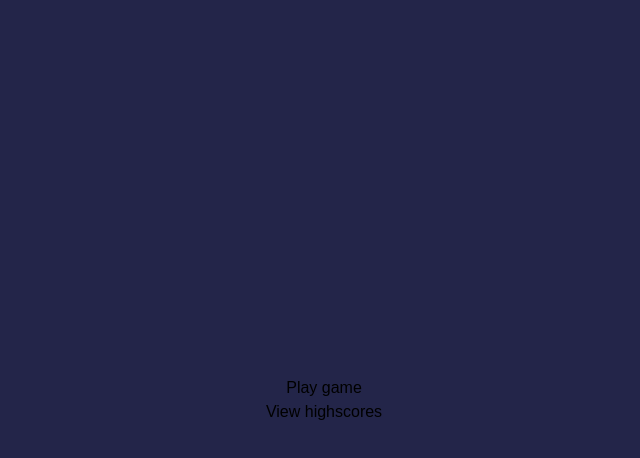
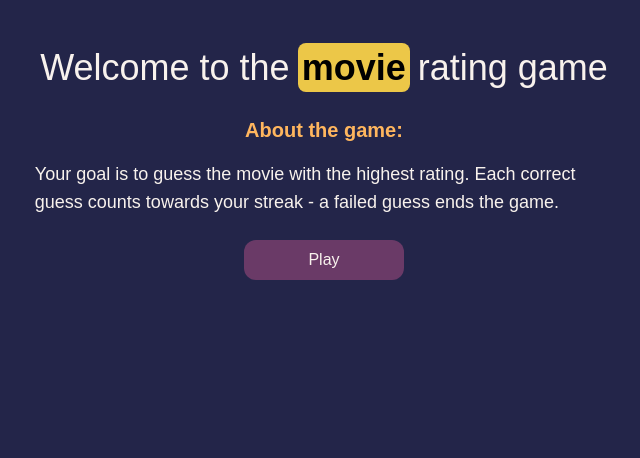
Before and after one commit to ande397c/react-movie-rating, a React (Vite) app: page / in a window 1280 px wide. Shown: the top 458 px of the page, without its empty margins (316-956 px from the left). Built offline with nearby package versions, Linux system fonts and the light colour scheme.

Commit message:
feat: implement intro screen

```diff
--- a/src/App.tsx
+++ b/src/App.tsx
@@ -1,11 +1,36 @@
 import { ReactElement } from 'react'
+import { Link } from 'react-router-dom'
+import { Button } from './components/Button'
 
 function App(): ReactElement {
   return (
-    <div className="h-screen w-full flex justify-center items-center">
+    <div className="h-screen w-full flex justify-center items-start">
       <div className="flex flex-col">
-        <button>Play game</button>
-        <button>View highscores</button>
+        <article className="mt-12 text-center text-text">
+          <h1 className="text-4xl">
+            Welcome to the
+            <span className="p-1 mx-2 bg-logoBg text-logoColor font-semibold rounded-lg">
+              movie
+            </span>
+            rating game
+          </h1>
+          <h2 className="font-semibold mt-7 text-secondary text-xl">
+            About the game:
+          </h2>
+        </article>
+        <section className="text-text my-auto max-w-prose">
+          <p className="leading-7 text-lg my-4 mb-6">
+            Your goal is to guess the movie with the highest rating. Each
+            correct guess counts towards your streak - a failed guess ends the
+            game.
+          </p>
+
+          <article className="flex justify-center">
+            <Link to="/game">
+              <Button text="Play" />
+            </Link>
+          </article>
+        </section>
       </div>
     </div>
   )
--- a/src/components/Modal/index.tsx
+++ b/src/components/Modal/index.tsx
@@ -1,12 +1,14 @@
-import { useState } from 'react'
+// import { useState } from 'react'
+import { Link } from 'react-router-dom'
 import { Button } from '../Button'
 interface ModalProps {
   showModal: boolean
   streak: number
+  onClick?: () => void
 }
 
-export const Modal = ({ showModal, streak }: ModalProps) => {
-  const [inputLength, setInputLength] = useState<number>(0)
+export const Modal = ({ showModal, streak, onClick }: ModalProps) => {
+  // const [inputLength, setInputLength] = useState<number>(0)
   return (
     <>
       {showModal && (
@@ -25,8 +27,8 @@ export const Modal = ({ showModal, streak }: ModalProps) => {
 
                 {/*body*/}
                 <div className="px-6 mb-6">
-                  <p className="my-4">Want to register your score?</p>
-                  <form>
+                  {/* <p className="my-4">Want to register your score?</p> */}
+                  {/* <form>
                     <label className="block" htmlFor="name">
                       Name for the scoreboard
                     </label>
@@ -37,10 +39,12 @@ export const Modal = ({ showModal, streak }: ModalProps) => {
                       placeholder="Name"
                     />
                     <Button text="Submit" />
-                  </form>
+                  </form> */}
                   <div className="flex justify-center gap-8 mt-6">
-                    <Button text="Play again" />
-                    <Button text="Frontpage" />
+                    <Link to="/">
+                      <Button text="Frontpage" />
+                    </Link>
+                    <Button text="Play again" onClick={onClick} />
                   </div>
                 </div>
               </div>
--- a/src/pages/Game/index.tsx
+++ b/src/pages/Game/index.tsx
@@ -31,6 +31,12 @@ export const Game = () => {
     }
   }
 
+  const reset = () => {
+    setShowModal(false)
+    setPoints(0)
+    replaceMovies()
+  }
+
   const replaceMovies = () => {
     if (clicked) {
       setClicked(false)
@@ -42,7 +48,7 @@ export const Game = () => {
   return (
     <>
       <header className="p-4 px-12 text-text flex justify-between text-lg fixed w-full">
-        <h2 className="text-2xl">Category:</h2>
+        {/* <h2 className="text-2xl">Category:</h2> */}
         <h2 className="text-2xl">
           Streak: <span className="text-secondary">{points}</span>
         </h2>
@@ -69,7 +75,7 @@ export const Game = () => {
           onClick={replaceMovies}
         />
       </div>
-      <Modal showModal={showModal} streak={points} />
+      <Modal showModal={showModal} streak={points} onClick={reset} />
     </>
   )
 }
```
